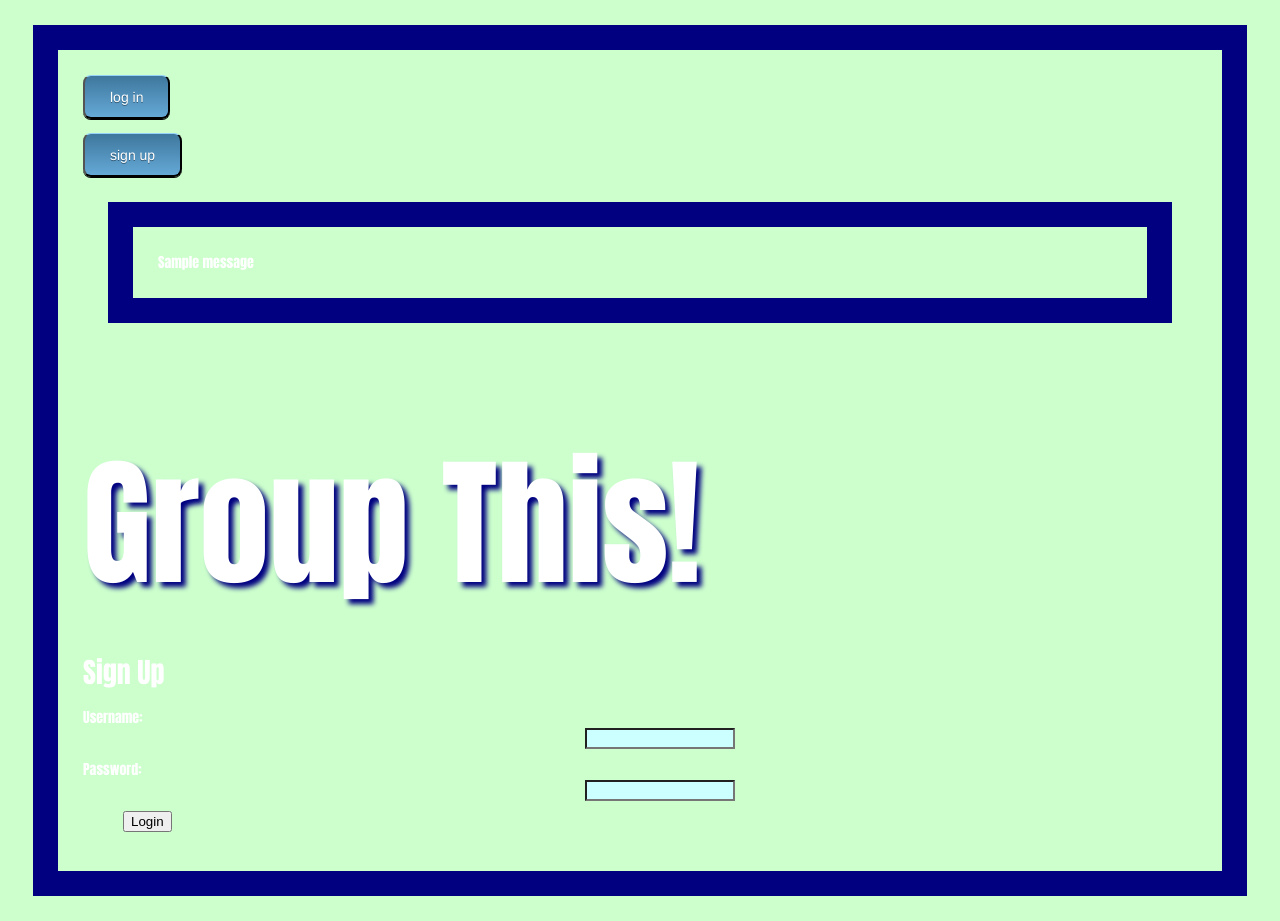
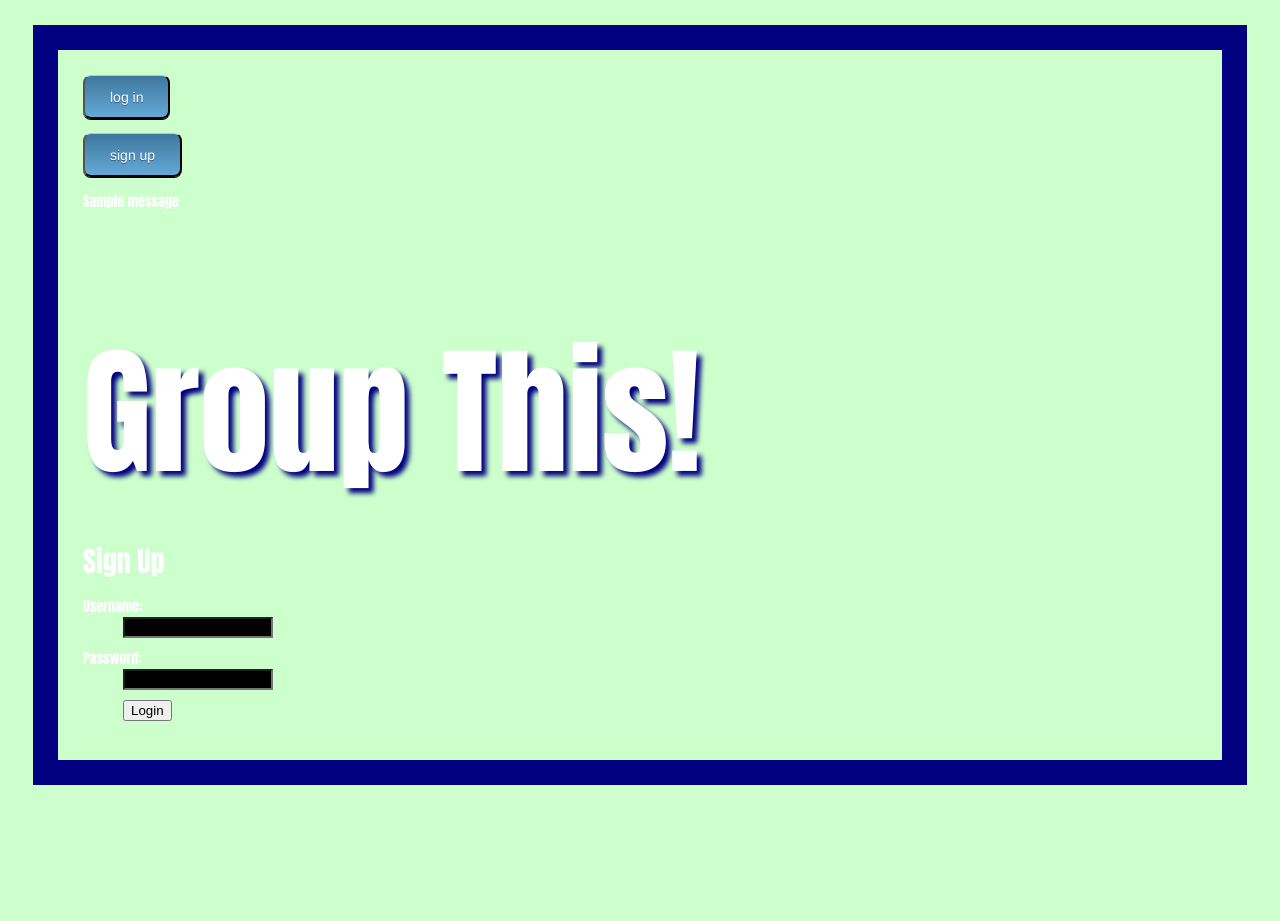
Before and after one commit to vkozina/BRHacks, a Python web app: template real code/Groups/templates/signup.html in a window 1280 px wide. After the commit the page ends 785 px from the top, so only its background shows below. Run offline with Jinja, Linux system fonts and the light colour scheme; the template is opened without the code that fills it, so the values that code supplies are empty; tables that the repository leaves empty hold one stand-in row (values such as "Sample post"); one stand-in notice (Sample message) is shown.

Commit message:
more layout

```diff
--- a/real code/Groups/templates/edit_profile.html
+++ b/real code/Groups/templates/edit_profile.html
@@ -1,3 +1,5 @@
+{% extends "layout.html" %}
+{% block body %}
  <form action="{{ url_for('edit_profile') }}" method=post class=add-entry>
       <dl>
         <dt>Interests:
@@ -5,3 +7,4 @@
         <dd><input type=submit value='submit'>
       </dl>
     </form>
+ {% endblock %}
--- a/real code/Groups/templates/layout.html
+++ b/real code/Groups/templates/layout.html
@@ -26,7 +26,7 @@
       margin: 25px;
     }
     a {
-      color: #00000c;
+      color: #ffffff;
     }
 
     .textColumn {
@@ -36,7 +36,7 @@
       bottom: 0px;
       left: 0px;
 
-      text-align: center;
+
       padding-top: 11em;
       background-color: #0188cc;
       background-image: -moz-radial-gradient(left top, circle, #6ac9f9 0%, #0188cc 60%);
@@ -91,9 +91,8 @@
       width: 150px;
       display: block;
       margin-bottom: 10px;
-      margin-left: auto;
-      margin-right: auto;
-      background-color: #CCFFFF;
+
+      background-color: #000000;
     }
 
     input[type=button] {
@@ -120,7 +119,7 @@
   {% endif %}
 
   {% for message in get_flashed_messages() %}
-    <div class=flash>{{ message }}</div>
+    <class=flash>{{ message }}
   {% endfor %}
     <h1 text-align= center>Group This!</h1>
   {% block body %}{% endblock %}
```
Also changed, not shown: 1 other file.
